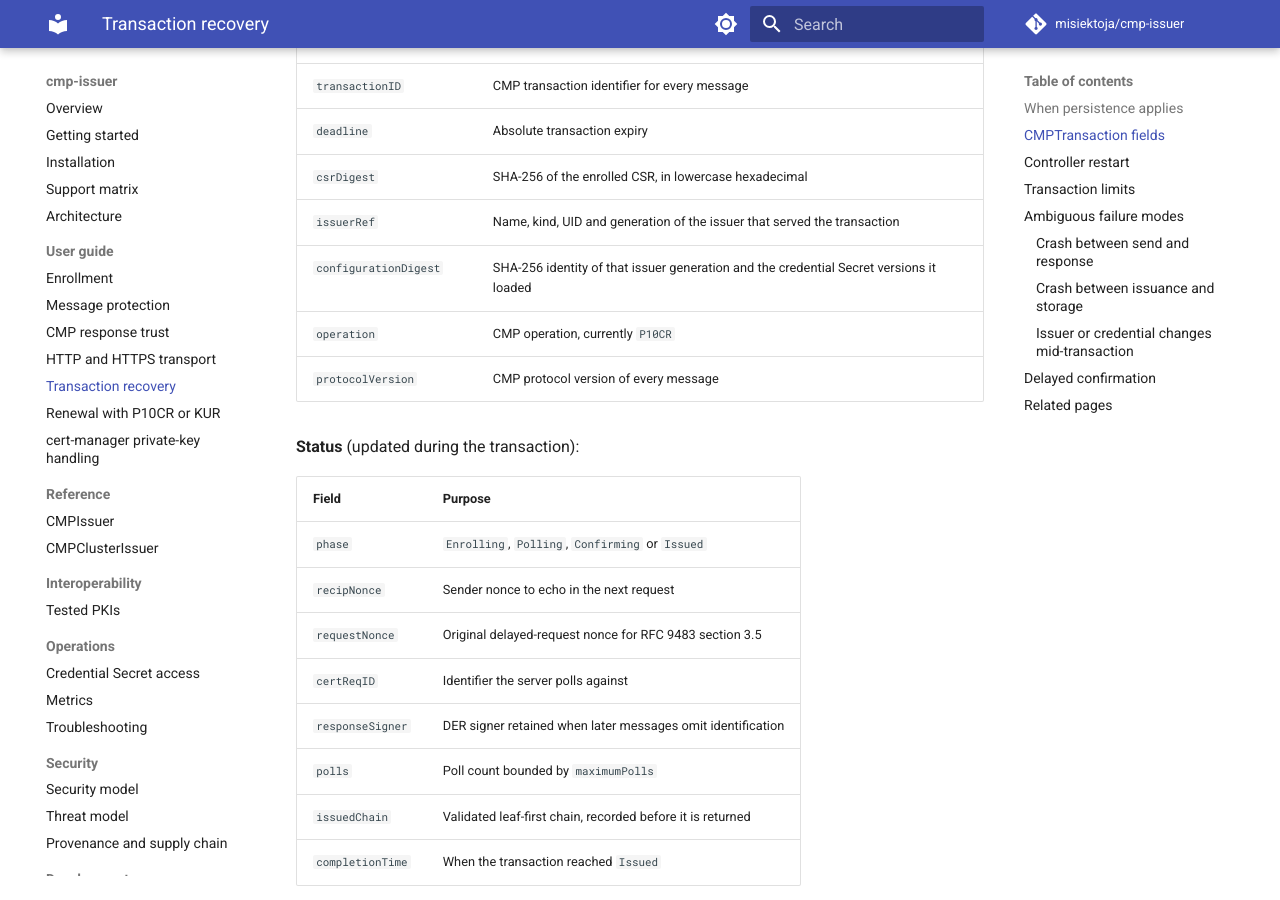
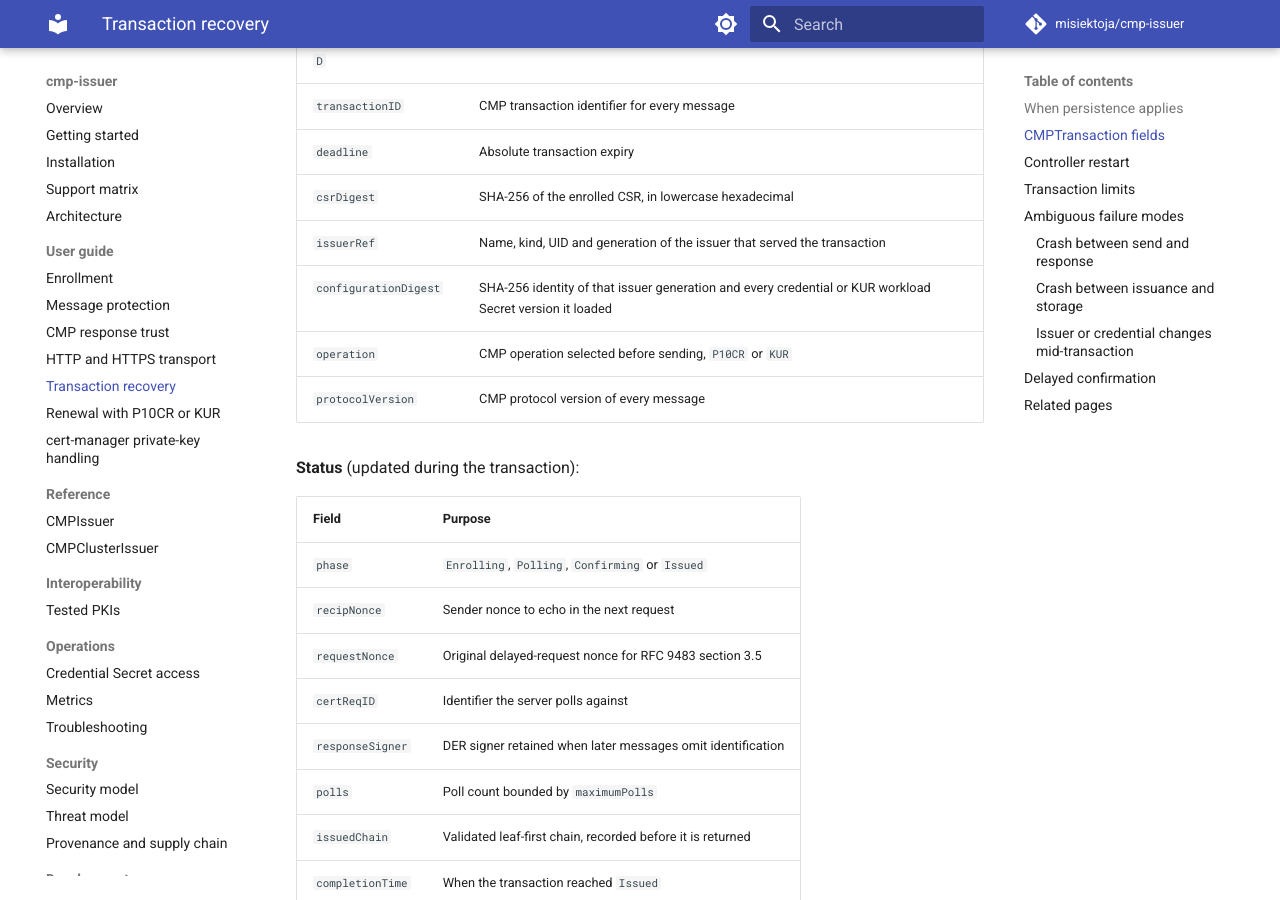
Before and after one commit to misiektoja/cmp-issuer, an MkDocs documentation site: the page built from docs/guide/transaction-recovery.md, in a window 1280 px wide and 900 px high, scrolled down 747 px. Built offline with MkDocs 1.6.1 and Material for MkDocs 9.7.7, drawn with Linux system fonts in a browser that asks for light colours; comment, search, counter and statistics services are not loaded; some of the changed text lies outside the part shown.

Commit message:
docs(guide): document durable KUR transactions
Signed-off-by: misiektoja <misiektoja-github@rm-rf.ninja>

```diff
--- a/docs/guide/transaction-recovery.md
+++ b/docs/guide/transaction-recovery.md
@@ -22,8 +22,8 @@
 | `deadline` | Absolute transaction expiry |
 | `csrDigest` | SHA-256 of the enrolled CSR, in lowercase hexadecimal |
 | `issuerRef` | Name, kind, UID and generation of the issuer that served the transaction |
-| `configurationDigest` | SHA-256 identity of that issuer generation and the credential Secret versions it loaded |
-| `operation` | CMP operation, currently `P10CR` |
+| `configurationDigest` | SHA-256 identity of that issuer generation and every credential or KUR workload Secret version it loaded |
+| `operation` | CMP operation selected before sending, `P10CR` or `KUR` |
 | `protocolVersion` | CMP protocol version of every message |
 
 **Status** (updated during the transaction):
@@ -90,6 +90,8 @@
 
 Reusing the recorded identifier rather than generating a fresh one is what makes this outcome reliable. A new identifier presents the retry to the server as an unrelated enrollment, which is accepted and yields a second certificate.
 
+KUR never falls back to P10CR after an ambiguous send. The operation is recorded with the transaction and a retry repeats only KUR under the same identifier.
+
 ### Crash between issuance and storage
 
 If the controller stops after the server issued the certificate but before cert-manager stored it, the recorded chain is returned on the next reconcile. No second enrollment is sent and no certificate is lost.
```
